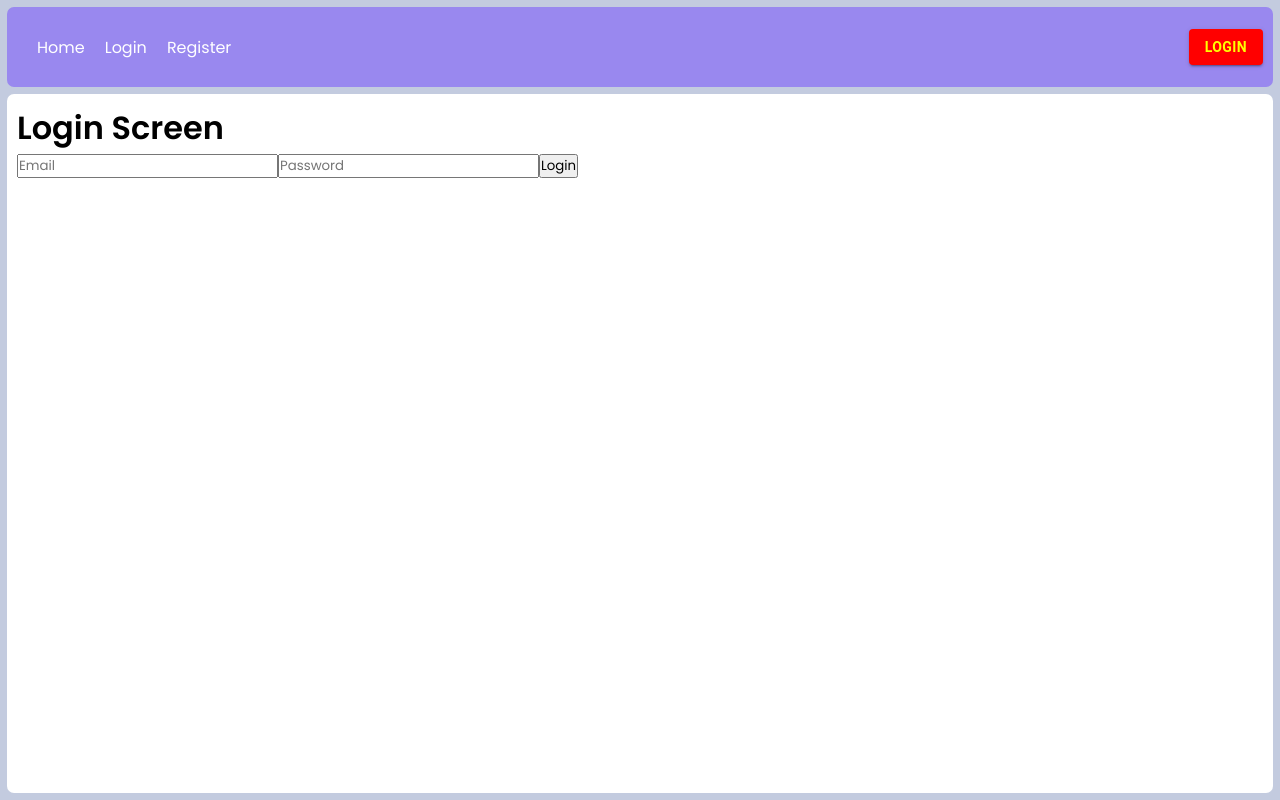
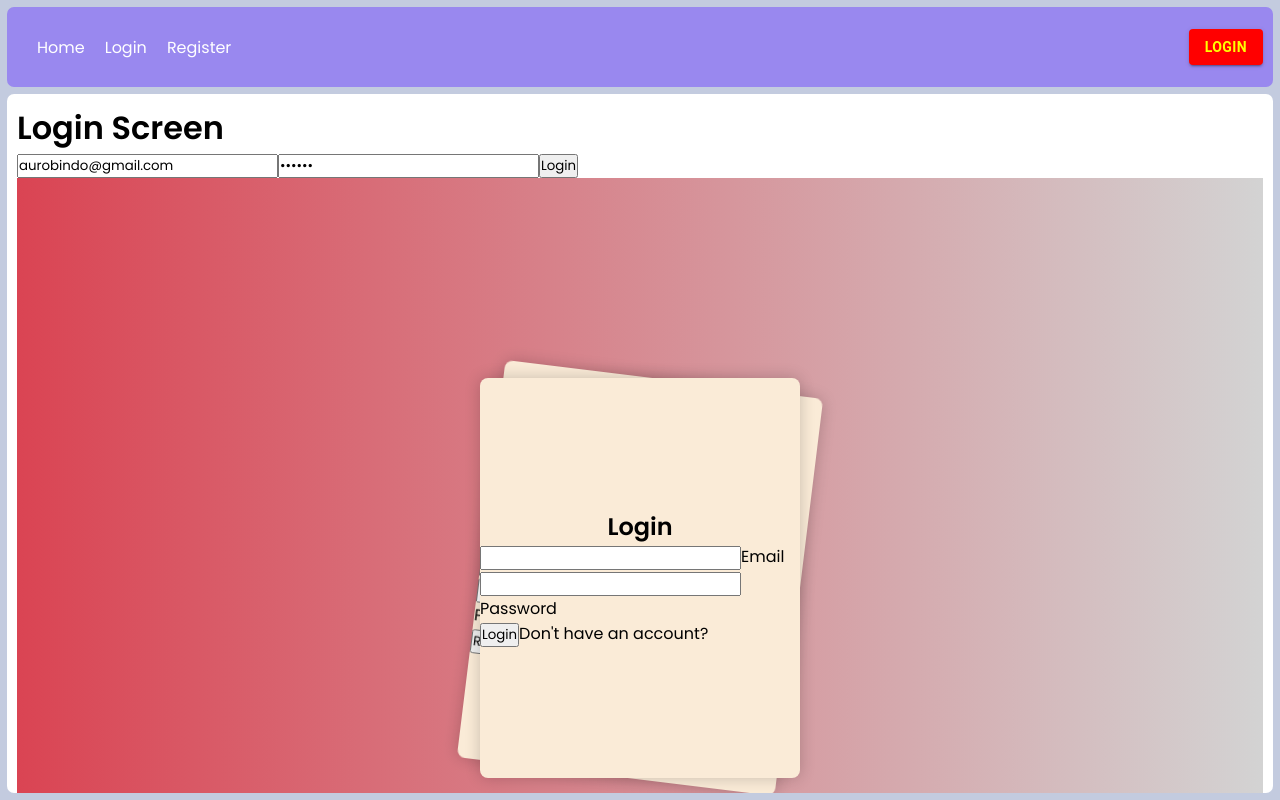
Before and after one commit to aurobindobhuyan/linear-frontend, a React (Vite) app: page /login in a window 1280 px wide. Built offline with nearby package versions, Linux system fonts and the light colour scheme.

Commit message:
13 - Aurobindo
* Changed the stratergy of login.

* Created the login component. (Helf completed)

* Storing the token info in the localStorage.

* Added the refreshToken functionality.

* Added the wrapper in fetchBaseQuery.

* Fixed a small bug in NotesTable component.

```diff
--- a/src/App.tsx
+++ b/src/App.tsx
@@ -9,22 +9,14 @@ const App = () => {
   const token = useSelector(getToken).token;
   const dispatch = useDispatch();
 
-  function getCookie(name: string) {
-    const cookies = document.cookie.split("; ");
-    const cookie = cookies.find((cookie) => cookie.startsWith(`${name}=`));
-    return cookie ? cookie.split("=")[1] : null;
-  }
-
   useEffect(() => {
     if (!token) {
-      const accessTokenFromCookie = getCookie("accessToken");
+      const accessTokenFromCookie = localStorage.getItem("accessToken");
       if (accessTokenFromCookie) dispatch(setToken(accessTokenFromCookie));
     }
   }, []);
 
   const toggleIsLoggedIn = () => {
-    document.cookie =
-      "accessToken=; expires=Thu, 01 Jan 1970 00:00:00 UTC; path=/;";
     dispatch(logout());
   };
 
--- a/src/pages/Auth/Login.tsx
+++ b/src/pages/Auth/Login.tsx
@@ -1,11 +1,13 @@
 import { useState } from "react";
 
 import { useLoginMutation } from "../../redux/auth/authApiSlice";
+import "./login.css";
 
 const Login = () => {
+  const [signin, setSignin] = useState(false);
   const [form, setForm] = useState({
-    email: "",
-    password: "",
+    email: "aurobindo@gmail.com",
+    password: "ffffff",
   });
   const [login, { isLoading }] = useLoginMutation();
 
@@ -24,6 +26,11 @@ const Login = () => {
     } catch (error) {
       console.log("error in login", error);
     }
+  };
+
+  const handleToggle = (e: React.MouseEvent<HTMLButtonElement, MouseEvent>) => {
+    e.preventDefault();
+    setSignin(!signin);
   };
 
   return (
@@ -45,8 +52,57 @@ const Login = () => {
           value={form.password}
           onChange={handleForm}
         />
-        <button type="submit" disabled={isLoading}>Login</button>
+        <button type="submit" disabled={isLoading}>
+          Login
+        </button>
       </form>
+
+      <div className="body_div">
+        <div className={`wrapper ${signin ? "login" : "signin"}`}>
+          <div className="form-container sign-up">
+            <form>
+              <h2>Register</h2>
+              <div className="form-group">
+                <input type="text" id="username" />
+                <label htmlFor="username">Username</label>
+              </div>
+              <div className="form-group">
+                <input type="text" id="email" />
+                <label htmlFor="email">Email</label>
+              </div>
+              <div className="form-group">
+                <input type="text" id="password" />
+                <label htmlFor="password">Password</label>
+              </div>
+
+              <button onClick={handleToggle} className="btn">
+                Register
+              </button>
+
+              <span className="link">Don't have an account?</span>
+            </form>
+          </div>
+          <div className="form-container sign-in">
+            <form>
+              <h2>Login</h2>
+              <div className="form-group">
+                <input type="text" id="email" />
+                <label htmlFor="email">Email</label>
+              </div>
+              <div className="form-group">
+                <input type="text" id="password" />
+                <label htmlFor="password">Password</label>
+              </div>
+
+              <button onClick={handleToggle} className="btn">
+                Login
+              </button>
+
+              <span className="link">Don't have an account?</span>
+            </form>
+          </div>
+        </div>
+      </div>
     </>
   );
 };
--- /dev/null
+++ b/src/pages/Auth/login.css
@@ -0,0 +1,88 @@
+.body_div {
+   background: linear-gradient(to right, #da4453, lightgrey);
+   font-weight: 400;
+   min-height: 100vh;
+   display: grid;
+   place-content: center;
+   overflow: hidden;
+}
+
+.wrapper {
+   position: relative;
+   width: 35rem;
+   height: 25rem;
+}
+
+@media(min-width: 540px) {
+   .wrapper {
+      width: 20rem;
+   }
+}
+
+.wrapper .form-container {
+   position: absolute;
+   top: 0;
+   left: 0;
+   display: flex;
+   align-items: center;
+   justify-content: center;
+   width: 100%;
+   height: 100%;
+   background-color: antiquewhite;
+   border-radius: .5rem;
+   box-shadow: 0 0 1rem 0 rgba(0 0 0 / .2);
+}
+
+.wrapper .form-container form h2 {
+   font-size: 1.5rem;
+   text-align: center;
+   text-transform: capitalize;
+}
+
+.sign-up {
+   transform: rotate(7deg);
+}
+
+.login .sign-in {
+   animation: signin 1s ease-in-out forwards;
+}
+
+.login .sign-up {
+   animation: rotate-up .5s ease-in-out forwards;
+}
+
+.signin .sign-up {
+   animation: signin 1s ease-in-out forwards;
+}
+
+.signin .sign-in {
+   animation: rotate-up .5s ease-in-out forwards;
+}
+
+@keyframes signin {
+   0% {
+      transform: translate(0);
+      z-index: 1;
+   }
+
+   50% {
+      transform: translate(-20rem, 2rem);
+   }
+
+   100% {
+      transform: translate(0) rotate(7deg);
+      z-index: 0;
+   }
+}
+
+@keyframes rotate-up {
+   0% {
+      transform: rotate(7deg);
+      z-index: 0;
+   }
+
+   100% {
+      transform: rotate(0deg);
+      z-index: 1;
+   }
+}
--- a/src/pages/Notes/NotesTable.tsx
+++ b/src/pages/Notes/NotesTable.tsx
@@ -15,7 +15,11 @@ import "./note.css";
 const NotesTable = () => {
   const [showAllNotes, setShowAllNotes] = useState(false);
   const { isLoading, error } = useGetPostsQuery({});
-  const { data: allUsers, error: userError } = useGetUserQuery({});
+  const {
+    data: allUsers,
+    error: userError,
+    isLoading: userLoading,
+  } = useGetUserQuery({});
   const allNotes: INote[] = useSelector(selectAllNotes);
 
   if (error) return <h1>Error occured in Notes page.</h1>;
@@ -24,7 +28,7 @@ const NotesTable = () => {
 
   return (
     <div>
-      {isLoading && userError ? (
+      {isLoading && userLoading && userError ? (
         <h2>Loading.....</h2>
       ) : (
         <>
--- a/src/pages/Notes/NotesTableRow.tsx
+++ b/src/pages/Notes/NotesTableRow.tsx
@@ -18,7 +18,7 @@ interface NotesListProps extends INote {
 const NotesTableRow = ({ showAllNotes, users, ...note }: NotesListProps) => {
   const [open, setOpen] = useState(false);
   const user = useSelector((state: RootState) =>
-    selectUserById(state, note.createdUserId)
+  selectUserById(state, note?.createdUserId)
   );
 
   useEffect(() => {
@@ -33,12 +33,12 @@ const NotesTableRow = ({ showAllNotes, users, ...note }: NotesListProps) => {
       <tr className={`note-table-row`}>
         <td style={{ flex: 0.5 }}>
           <Link className="link-style" to={`/notes/${note._id}`} key={note._id}>
-            {note.ticket}
+            {note?.ticket}
           </Link>
         </td>
         <td style={{ flex: 3, justifyContent: "flex-start" }}>
           <Link className="link-style" to={`/notes/${note._id}`} key={note._id}>
-            {note.title}
+            {note?.title}
           </Link>
         </td>
         <td style={{ flex: 0.5 }}>
@@ -51,7 +51,7 @@ const NotesTableRow = ({ showAllNotes, users, ...note }: NotesListProps) => {
         </td>
         <td style={{ flex: 0.5 }}>{note.completed ? "Yes" : "No"}</td>
         <td style={{ flex: 1 }}>
-          {new Date(note.createdAt).toLocaleDateString()}
+          {new Date(note?.createdAt).toLocaleDateString()}
         </td>
       </tr>
 
@@ -59,12 +59,12 @@ const NotesTableRow = ({ showAllNotes, users, ...note }: NotesListProps) => {
         <td colSpan={6}>
           <p>
             <strong>Created By:-</strong>
-            {user.username}
+            {user?.username}
           </p>
 
           <p>
             <strong>Body: -</strong>
-            {note.body}
+            {note?.body}
           </p>
         </td>
       </tr>
--- a/src/redux/api/apiSlice.ts
+++ b/src/redux/api/apiSlice.ts
@@ -1,17 +1,57 @@
 import { createApi, fetchBaseQuery } from "@reduxjs/toolkit/query/react";
+import { RootState } from "../store";
+import { setToken } from "../auth/authSlice";
+
+const baseQuery = fetchBaseQuery({
+  baseUrl: "http://localhost:5000/v1",
+  credentials: "include",
+  prepareHeaders: (headers, { getState }) => {
+    const { token } = getState() as RootState;
+    if (token) {
+      headers.set("Authorization", `Bearer ${token.token}`);
+    }
+    return headers;
+  },
+});
+
+const baseQueryWithReauth = async (
+  args: any,
+  api: any,
+  extraOptions: any
+): Promise<any> => {
+  try {
+    let result = await baseQuery(args, api, extraOptions);
+
+    if (
+      result.meta?.response?.status &&
+      result.meta?.response?.status === 403
+    ) {
+      // Send the refresh token to get the access token
+      const refreshResult: any = await baseQuery("/auth/refresh", api, extraOptions);
+
+      if (refreshResult?.data) {
+        // Store the new access token
+        api.dispatch(setToken(refreshResult.data));
+
+        // Retry the original request with the new access token
+        result = await baseQuery(args, api, extraOptions);
+      } else {
+        if (refreshResult?.error?.status === 404) {
+          refreshResult.error.data = "Your login has expired. ";
+          console.log("Line number 45", refreshResult);
+        }
+        return refreshResult;
+      }
+    }
+    return result;
+  } catch (error) {
+    console.log("Error fetching base query", error);
+  }
+};
 
 export const apiSlice = createApi({
   reducerPath: "api",
   tagTypes: ["Users", "Notes"],
-  baseQuery: fetchBaseQuery({
-    baseUrl: "http://localhost:5000/v1",
-    credentials: "include",
-    prepareHeaders: (headers, { getState }) => {
-
-    },
-  }),
+  baseQuery: baseQueryWithReauth,
   endpoints: () => ({}),
 });
-
-// "https://jsonplaceholder.typicode.com",
-// "http://localhost:5000/v1",
--- a/src/redux/auth/authApiSlice.ts
+++ b/src/redux/auth/authApiSlice.ts
@@ -12,9 +12,17 @@ const authApiSlice = apiSlice.injectEndpoints({
       async onQueryStarted(_args, { dispatch, queryFulfilled }) {
         try {
           const { data } = await queryFulfilled;
+
+          // Storing the date in localStorage for 1 day;
           const expirationDate = new Date();
-          expirationDate.setTime(expirationDate.getTime() + 60 * 60 * 1000);
-          document.cookie = `accessToken="${data}; expires=${expirationDate.toUTCString()}`;
+          expirationDate.setTime(
+            expirationDate.getTime() + 1000 * 60 * 60 * 24
+          );
+          localStorage.setItem(
+            "accessToken",
+            JSON.stringify(expirationDate.toUTCString())
+          );
+
           dispatch(setToken(data));
         } catch (error) {
           console.log("error", error);
@@ -26,12 +34,14 @@ const authApiSlice = apiSlice.injectEndpoints({
         url: "/auth/logout",
         method: "POST",
       }),
-      async onQueryStarted(_args, { dispatch, getState, queryFulfilled }) {
+      async onQueryStarted(_args, { dispatch, queryFulfilled }) {
         try {
           await queryFulfilled;
-          console.log(getState());
+          localStorage.removeItem("accessToken");
           dispatch(logout());
-          dispatch(apiSlice.util.resetApiState());
+          setTimeout(() => {
+            dispatch(apiSlice.util.resetApiState());
+          }, 1000);
         } catch (error) {
           console.log("error", error);
         }
@@ -42,6 +52,14 @@ const authApiSlice = apiSlice.injectEndpoints({
         url: "/auth/refresh",
         method: "GET",
       }),
+      async onQueryStarted(_args, { dispatch, queryFulfilled }) {
+        try {
+          const { data } = await queryFulfilled;
+          dispatch(setToken(data));
+        } catch (error) {
+          console.log("error in refreshToken", error);
+        }
+      },
     }),
   }),
 });
```
